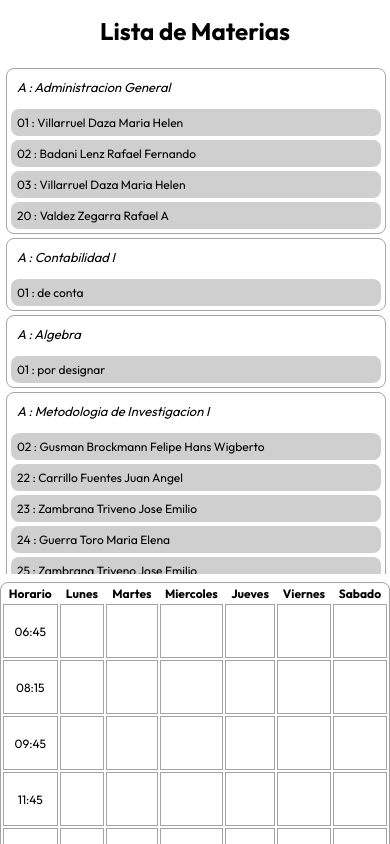
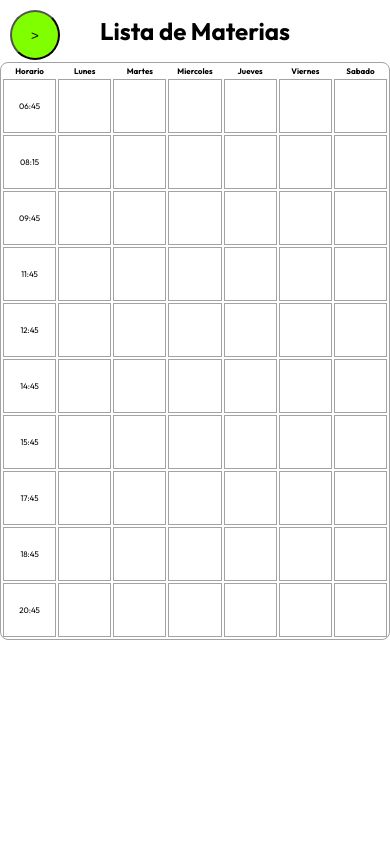
Before and after one commit to Kachma6/SquechuleUMSSFCE, a React (Vite) app: page / in a window 390 px wide. Shown: the top 844 px of the page. Built offline with nearby package versions, Linux system fonts and the light colour scheme.

Commit message:
Se agrego menu funcional

```diff
--- a/src/App.css
+++ b/src/App.css
@@ -34,6 +34,9 @@ body{
  padding: 6px;
  height: 97%;
 
+}
+.menu-responsive{
+  display: none;
 }
 .ctn-menu::-webkit-scrollbar-track
 {
@@ -103,6 +106,18 @@ td{
 
 }
 @media screen and (max-width: 576px){
+  .ctn-app{
+
+
+    width: 100vw;
+    height: 90vh;
+
+  }
+  .ctn-header{
+    text-align: center;
+    width: 100%;
+
+  }
   .ctn-main{
     display: block;
     flex-direction: column;
@@ -114,12 +129,57 @@ td{
 
   }
   .ctn-squechule{
+    width: 100vw;
    margin-top: 8px;
    margin-bottom: 8px;
+   font-size: 8px;
   }
   .ctn-menu{
 
-    height: 500px;
+    height: 100%;
+    position: fixed;
+    left: 0;
+    top: 0;
+     width: 300px;
+      background-color: white;
+      margin-bottom: 10px;
+   }
+   .menu-responsive-der{
+    display: block;
+    position: fixed;
+    right: 10px;
+    top:10px;
+    height: 50px;
+    width: 50px;
+    border-radius: 50%;
+    background-color: chartreuse;
+   }
+   .menu-responsive-izq{
+    display: block;
+    position: fixed;
+    left: 10px;
+    top:10px;
+    height: 50px;
+    width: 50px;
+    border-radius: 50%;
+    background-color: chartreuse;
+
 
    }
+   .menu-responsive-der.hidden{
+     visibility: hidden;
+   }
+   .menu-responsive-izq.no-desplegado{
+
+   }
+
+   .ctn-menu.desplegado{
+    display: none;
+   }
+   table{
+    border: 1px solid rgb(163, 163, 163);
+    border-radius: 8px;
+    table-layout: fixed;
+    width: 100vw ;
+   }
 }
--- a/src/App.jsx
+++ b/src/App.jsx
@@ -10,7 +10,8 @@ const horas = ["06:45", "08:15", "09:45", "11:45", "12:45", "14:45", "15:45", "1
 function App() {
   const [squechule, setSquechule] = useState([[null, null, null, null, null, null], [null, null, null, null, null, null], [null, null, null, null, null, null], [null, null, null, null, null, null], [null, null, null, null, null, null], [null, null, null, null, null, null], [null, null, null, null, null, null], [null, null, null, null, null, null], [null, null, null, null, null, null], [null, null, null, null, null, null]]);
 
-  const [materiasSelected, setMateriasSelected] = useState([])
+  const [materiasSelected, setMateriasSelected] = useState([]);
+  const [isDesplegated, setIsDesplegated]= useState(true);
 
   const randomNumberInRange = (min, max) => Math.floor(Math.random() * (max - min + 1)) + min;
 
@@ -73,9 +74,12 @@ function App() {
 
       <div className='ctn-header'>
         <h1>Lista de Materias</h1>
+        <button className={isDesplegated?"menu-responsive-der hidden":"menu-responsive-der"} onClick={()=>setIsDesplegated(!isDesplegated)}>{"<"}</button>
+        <button className="menu-responsive-izq" onClick={()=>setIsDesplegated(!isDesplegated)}>{">"}</button>
       </div>
       <div className='ctn-main'>
-      <div className='ctn-menu'>
+      <div className={isDesplegated?'ctn-menu desplegado':'ctn-menu'}>
+
         <MenuMaterias handleGroup={handleGroup} materiasSelect={materiasSelected} />
       </div>
       <div className='ctn-squechule'>
--- a/src/Components/Style/subjectSquechule.css
+++ b/src/Components/Style/subjectSquechule.css
@@ -2,5 +2,6 @@
     background-color: rgb(209, 209, 209);
     border-radius: 8px;
     padding: 4px;
-    font-size: 0.7rem;
+    font-size: 1em;
+    word-break: break-all;
 }
```
